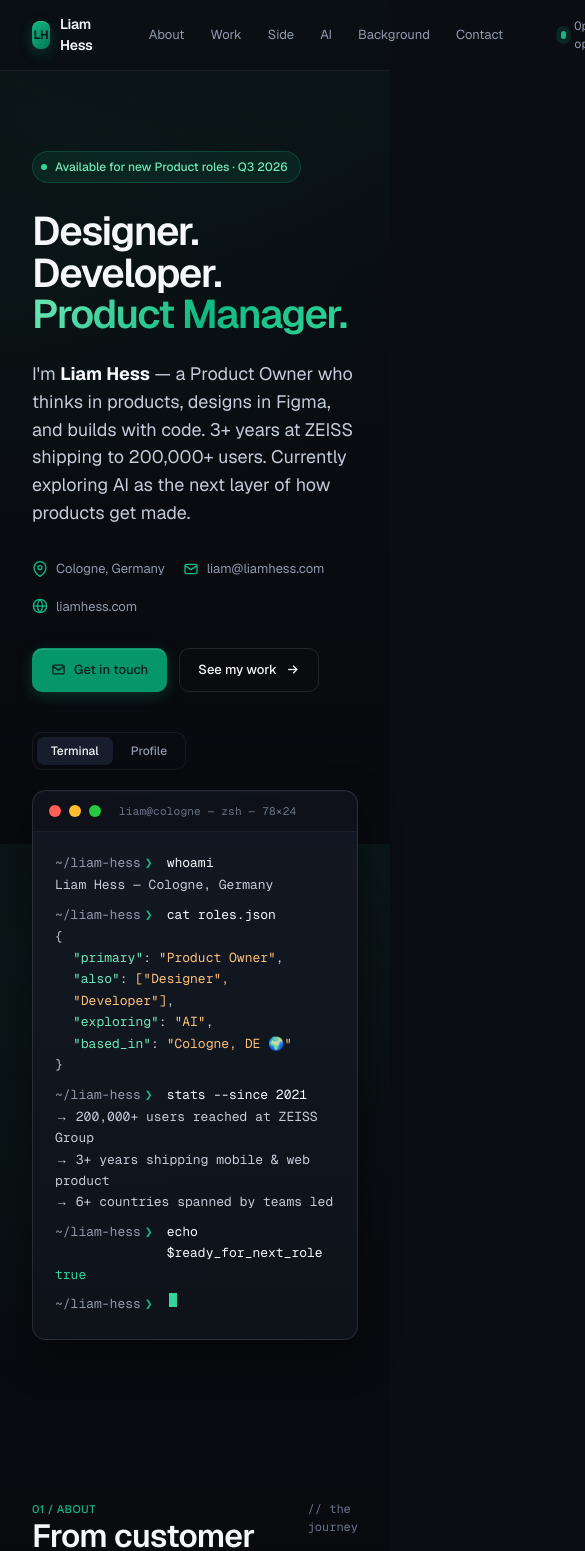
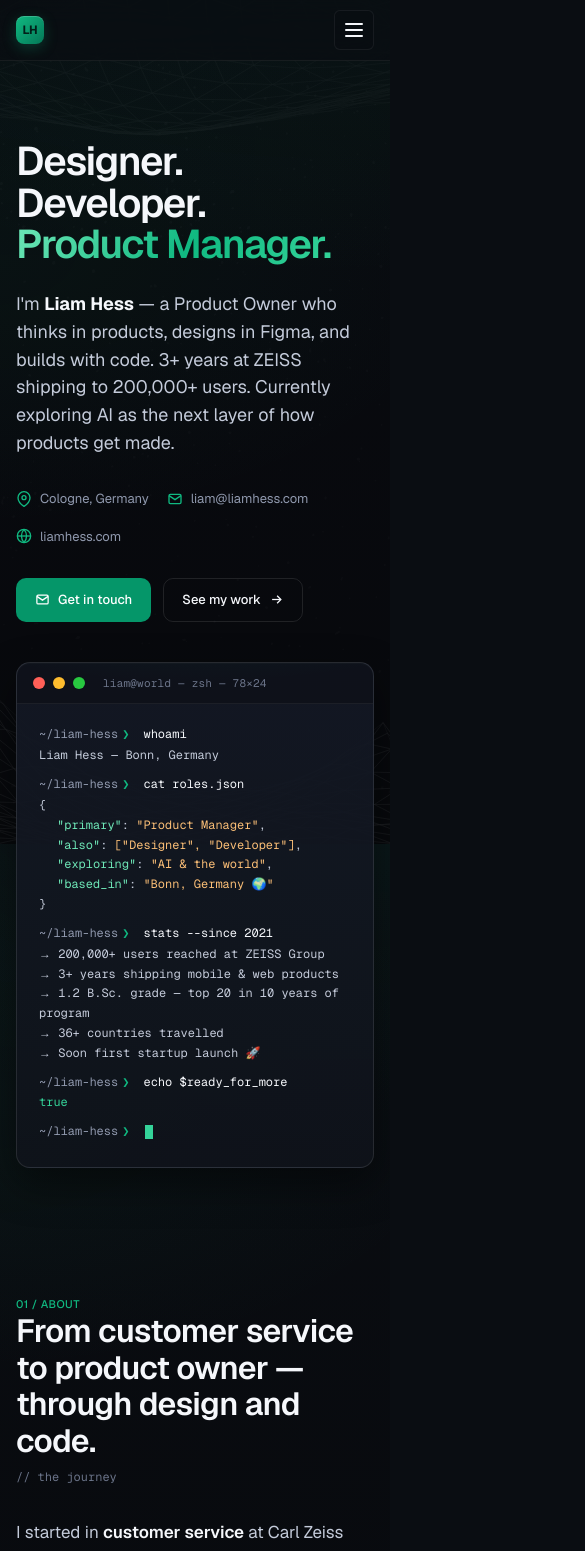
Before and after one commit to liamskydamien/personal, a Next.js app: page / in a window 390 px wide. Shown: the top 1551 px of the page, 585 px wide, since content can reach past the window. Built offline with nearby package versions, Linux system fonts and the light colour scheme.

Commit message:
Update Hero and TopNav components for improved user experience and layout. Modify terminal script details, including location and role, and enhance TopNav with a responsive mobile drawer and navigation links. Adjust CSS for layout consistency and add a star-field background overlay.

```diff
--- a/components/Hero.tsx
+++ b/components/Hero.tsx
@@ -6,16 +6,16 @@ import { HeroVariantToggle, type HeroVariant } from "@/components/HeroVariantTog
 
 const TERMINAL_SCRIPT = [
   { kind: "cmd" as const, text: "whoami" },
-  { kind: "out" as const, lines: ["Liam Hess — Cologne, Germany"] },
+  { kind: "out" as const, lines: ["Liam Hess — Bonn, Germany"] },
   { kind: "spacer" as const },
   { kind: "cmd" as const, text: "cat roles.json" },
   {
     kind: "json" as const,
     lines: [
-      { k: "primary", v: '"Product Owner"' },
+      { k: "primary", v: '"Product Manager"' },
       { k: "also", v: '["Designer", "Developer"]' },
-      { k: "exploring", v: '"AI"' },
-      { k: "based_in", v: '"Cologne, DE 🌍"', last: true },
+      { k: "exploring", v: '"AI & the world"' },
+      { k: "based_in", v: '"Bonn, Germany 🌍"', last: true },
     ],
   },
   { kind: "spacer" as const },
@@ -24,12 +24,14 @@ const TERMINAL_SCRIPT = [
     kind: "out" as const,
     lines: [
       "→ 200,000+ users reached at ZEISS Group",
-      "→ 3+ years shipping mobile & web product",
-      "→ 6+ countries spanned by teams led",
+      "→ 3+ years shipping mobile & web products",
+      "→ 1.2 B.Sc. grade — top 20 in 10 years of program",
+      "→ 36+ countries travelled",
+      "→ Soon first startup launch 🚀",
     ],
   },
   { kind: "spacer" as const },
-  { kind: "cmd" as const, text: "echo $ready_for_next_role" },
+  { kind: "cmd" as const, text: "echo $ready_for_more" },
   { kind: "out" as const, lines: ["true"], accent: true },
 ];
 
@@ -96,7 +98,7 @@ function TerminalHero() {
         <span className="tdot" />
         <span className="tdot" />
         <span className="tdot" />
-        <span className="terminal-title">liam@cologne — zsh — 78×24</span>
+        <span className="terminal-title">liam@world — zsh — 78×24</span>
       </div>
       <div className="terminal-body">
         {TERMINAL_SCRIPT.slice(0, step + 1).map((item, i) => {
@@ -211,10 +213,6 @@ export function Hero() {
       <div className="page">
         <div className="hero-grid">
           <div>
-            <div className="hero-eyebrow">
-              <span className="dot" />
-              <span>Available for new Product roles · Q3 2026</span>
-            </div>
             <h1>
               Designer.
               <br />
@@ -302,7 +300,7 @@ export function Hero() {
             </div>
           </div>
           <div>
-            <HeroVariantToggle value={variant} onChange={setVariant} />
+            {/* <HeroVariantToggle value={variant} onChange={setVariant} /> */}
             {variant === "profile" ? <ProfileCardHero /> : <TerminalHero />}
           </div>
         </div>
--- a/components/TopNav.tsx
+++ b/components/TopNav.tsx
@@ -1,35 +1,148 @@
+"use client";
+
 import Link from "next/link";
+import { useCallback, useEffect, useId, useState } from "react";
+
+const NAV_ITEMS = [
+  { href: (base: string) => `${base}#about`, label: "About" },
+  { href: (base: string) => `${base}#work`, label: "Work" },
+  { href: (base: string) => `${base}#side`, label: "Side" },
+  { href: (base: string) => `${base}#ai`, label: "AI" },
+  { href: () => "/background", label: "Background", pageKey: "background" as const },
+  { href: (base: string) => `${base}#contact`, label: "Contact" },
+] as const;
+
+function NavLinks({
+  base,
+  page,
+  onNavigate,
+}: {
+  base: string;
+  page: "home" | "background";
+  onNavigate?: () => void;
+}) {
+  return (
+    <div className="nav-links">
+      {NAV_ITEMS.map((item) => {
+        const href = "pageKey" in item ? item.href() : item.href(base);
+        const active = "pageKey" in item && page === item.pageKey;
+        return (
+          <Link
+            key={item.label}
+            href={href}
+            className={active ? "active" : undefined}
+            onClick={onNavigate}
+          >
+            {item.label}
+          </Link>
+        );
+      })}
+    </div>
+  );
+}
 
 export function TopNav({ page = "home" }: { page?: "home" | "background" }) {
   const base = page === "home" ? "" : "/";
+  const [menuOpen, setMenuOpen] = useState(false);
+  const sidebarId = useId();
+
+  const closeMenu = useCallback(() => setMenuOpen(false), []);
+
+  useEffect(() => {
+    if (!menuOpen) return;
+    const onKey = (e: KeyboardEvent) => {
+      if (e.key === "Escape") closeMenu();
+    };
+    document.addEventListener("keydown", onKey);
+    document.body.style.overflow = "hidden";
+    return () => {
+      document.removeEventListener("keydown", onKey);
+      document.body.style.overflow = "";
+    };
+  }, [menuOpen, closeMenu]);
+
+  useEffect(() => {
+    closeMenu();
+  }, [page, closeMenu]);
 
   return (
-    <nav className="topnav">
+    <>
+      <nav
+        className={`topnav${menuOpen ? " topnav--open" : ""}`}
+        aria-label="Main"
+      >
         <div className="topnav-inner">
           <Link
             href={page === "home" ? "#home" : "/"}
             className="brand"
             style={{ color: "inherit" }}
+            onClick={closeMenu}
           >
             <div className="brand-mark">LH</div>
-          <span>Liam Hess</span>
+            <span className="brand-name">Liam Hess</span>
           </Link>
-        <div className="nav-links">
-          <Link href={`${base}#about`}>About</Link>
-          <Link href={`${base}#work`}>Work</Link>
-          <Link href={`${base}#side`}>Side</Link>
-          <Link href={`${base}#ai`}>AI</Link>
-          <Link href="/background" className={page === "background" ? "active" : ""}>
-            Background
-          </Link>
-          <Link href={`${base}#contact`}>Contact</Link>
-        </div>
+
+          <div className="topnav-panel topnav-panel--desktop">
+            <NavLinks base={base} page={page} />
             <div className="nav-spacer" />
             <div className="nav-status">
-          <span className="status-dot" />
-          <span>Open to opportunities</span>
+              <button type="button" className="btn btn-primary btn-sm">
+                Get in touch
+              </button>
             </div>
           </div>
+
+          <button
+            type="button"
+            className="topnav-menu-btn"
+            aria-expanded={menuOpen}
+            aria-controls={sidebarId}
+            aria-label={menuOpen ? "Close menu" : "Open menu"}
+            onClick={() => setMenuOpen((open) => !open)}
+          >
+            <span className="topnav-menu-icon" aria-hidden />
+          </button>
+        </div>
       </nav>
+
+      <div
+        className={`topnav-drawer${menuOpen ? " topnav-drawer--open" : ""}`}
+        aria-hidden={!menuOpen}
+        inert={!menuOpen}
+      >
+        <button
+          type="button"
+          className="topnav-backdrop"
+          aria-label="Close menu"
+          tabIndex={menuOpen ? 0 : -1}
+          onClick={closeMenu}
+        />
+        <aside
+          id={sidebarId}
+          className="topnav-sidebar"
+          role="dialog"
+          aria-modal="true"
+          aria-label="Navigation"
+        >
+          <div className="topnav-sidebar-head">
+            <span className="topnav-sidebar-title">Menu</span>
+            <button
+              type="button"
+              className="topnav-sidebar-close"
+              aria-label="Close menu"
+              onClick={closeMenu}
+            >
+              <span className="topnav-menu-icon" aria-hidden />
+            </button>
+          </div>
+          <NavLinks base={base} page={page} onNavigate={closeMenu} />
+          <div className="nav-status topnav-sidebar-status">
+            <button type="button" className="topnav-sidebar-status-btn">
+              Get in touch
+            </button>
+          </div>
+        </aside>
+      </div>
+    </>
   );
 }
--- a/styles/site.css
+++ b/styles/site.css
@@ -23,6 +23,19 @@ body {
   background-attachment: fixed;
   min-height: 100vh;
   overflow-x: hidden;
+  position: relative;
+}
+
+/* Star-field SVG — full-page overlay, kept faint */
+body::before {
+  content: "";
+  position: fixed;
+  inset: 0;
+  z-index: 0;
+  pointer-events: none;
+  background: url("/images/background/36227090_v882-kul-42.svg") center / cover no-repeat;
+  background-attachment: fixed;
+  opacity: 0.1;
 }
 
 a { color: inherit; text-decoration: none; }
@@ -70,18 +83,80 @@ button { font-family: inherit; cursor: pointer; }
   position: sticky;
   top: 0;
   z-index: 50;
+  -webkit-backdrop-filter: blur(16px);
   backdrop-filter: blur(16px);
-  -webkit-backdrop-filter: blur(16px);
   background: rgba(10, 13, 18, 0.65);
   border-bottom: 1px solid var(--border-subtle);
 }
 .topnav-inner {
+  position: relative;
   max-width: 1180px;
   margin: 0 auto;
   padding: 14px 32px;
   display: flex;
   align-items: center;
   gap: 24px;
+}
+.topnav-panel {
+  display: flex;
+  flex: 1;
+  align-items: center;
+  gap: 24px;
+  min-width: 0;
+}
+.topnav-menu-btn {
+  display: none;
+  flex-shrink: 0;
+  align-items: center;
+  justify-content: center;
+  width: 40px;
+  height: 40px;
+  margin-left: auto;
+  padding: 0;
+  border: 1px solid var(--border-subtle);
+  border-radius: var(--radius-sm);
+  background: rgba(10, 13, 18, 0.4);
+  color: var(--fg-primary);
+  transition:
+    background var(--dur-fast) var(--ease-out),
+    border-color var(--dur-fast) var(--ease-out);
+}
+.topnav-menu-btn:hover {
+  background: var(--bg-hover);
+  border-color: var(--border-default);
+}
+.topnav-menu-icon {
+  position: relative;
+  display: block;
+  width: 18px;
+  height: 2px;
+  background: currentColor;
+  border-radius: 1px;
+  transition: background 0.15s ease;
+}
+.topnav-menu-icon::before,
+.topnav-menu-icon::after {
+  content: "";
+  position: absolute;
+  left: 0;
+  width: 100%;
+  height: 2px;
+  background: currentColor;
+  border-radius: 1px;
+  transition: transform 0.2s var(--ease-out), top 0.2s var(--ease-out);
+}
+.topnav-menu-icon::before { top: -6px; }
+.topnav-menu-icon::after { top: 6px; }
+.topnav--open .topnav-menu-icon {
+  background: transparent;
+}
+.topnav--open .topnav-menu-icon::before {
+  top: 0;
+  transform: rotate(45deg);
+}
+.topnav--open .topnav-menu-icon::after {
+  top: 0;
+  transform: rotate(-45deg);
 }
 .brand {
   display: flex;
@@ -140,11 +215,182 @@ button { font-family: inherit; cursor: pointer; }
   50% { box-shadow: 0 0 0 7px rgba(16, 185, 129, 0.06); }
 }
 
+/* Mobile drawer overlay — sibling of .topnav (avoids backdrop-filter containing block) */
+.topnav-drawer {
+  display: none;
+}
+
+@media (max-width: 720px) {
+  .topnav--open {
+    z-index: 101;
+  }
+  .topnav-inner {
+    padding: 10px 16px;
+    gap: 12px;
+  }
+  .topnav-menu-btn {
+    display: flex;
+  }
+  .topnav-panel--desktop {
+    display: none;
+  }
+  .topnav-drawer--open {
+    display: block;
+    position: fixed;
+    inset: 0;
+    z-index: 100;
+  }
+  .topnav-backdrop {
+    position: absolute;
+    inset: 0;
+    z-index: 0;
+    margin: 0;
+    padding: 0;
+    border: none;
+    background: rgba(0, 0, 0, 0.55);
+    opacity: 1;
+    cursor: default;
+    animation: topnav-backdrop-in 0.25s var(--ease-out);
+  }
+  @keyframes topnav-backdrop-in {
+    from { opacity: 0; }
+    to { opacity: 1; }
+  }
+  .topnav-sidebar {
+    position: absolute;
+    top: 0;
+    right: 0;
+    bottom: 0;
+    z-index: 1;
+    display: flex;
+    flex-direction: column;
+    width: min(300px, 88vw);
+    max-width: 100%;
+    padding: 0 0 max(24px, env(safe-area-inset-bottom));
+    background: rgba(12, 16, 22, 0.98);
+    border-left: 1px solid var(--border-subtle);
+    box-shadow: -16px 0 48px rgba(0, 0, 0, 0.45);
+    overflow-y: auto;
+    -webkit-overflow-scrolling: touch;
+    animation: topnav-sidebar-in 0.28s var(--ease-out);
+  }
+  @keyframes topnav-sidebar-in {
+    from { transform: translateX(100%); }
+    to { transform: translateX(0); }
+  }
+  .topnav-sidebar-head {
+    display: flex;
+    align-items: center;
+    justify-content: space-between;
+    gap: 12px;
+    padding: 14px 16px;
+    border-bottom: 1px solid var(--border-subtle);
+    flex-shrink: 0;
+  }
+  .topnav-sidebar-title {
+    font-size: 13px;
+    font-weight: 600;
+    letter-spacing: 0.06em;
+    text-transform: uppercase;
+    color: var(--fg-tertiary);
+  }
+  .topnav-sidebar-close {
+    display: flex;
+    align-items: center;
+    justify-content: center;
+    width: 40px;
+    height: 40px;
+    padding: 0;
+    border: 1px solid var(--border-subtle);
+    border-radius: var(--radius-sm);
+    background: rgba(10, 13, 18, 0.4);
+    color: var(--fg-primary);
+  }
+  .topnav-sidebar-close .topnav-menu-icon,
+  .topnav-sidebar-close .topnav-menu-icon::before,
+  .topnav-sidebar-close .topnav-menu-icon::after {
+    transition: none;
+  }
+  .topnav-sidebar-close .topnav-menu-icon {
+    background: transparent;
+  }
+  .topnav-sidebar-close .topnav-menu-icon::before {
+    top: 0;
+    transform: rotate(45deg);
+  }
+  .topnav-sidebar-close .topnav-menu-icon::after {
+    top: 0;
+    transform: rotate(-45deg);
+  }
+  .topnav-sidebar .nav-links {
+    flex: 1;
+    flex-direction: column;
+    align-items: stretch;
+    gap: 2px;
+    margin: 12px 12px 0;
+  }
+  .topnav-sidebar .nav-links a {
+    font-size: 15px;
+    padding: 12px 14px;
+  }
+  .topnav-sidebar-status {
+    margin: 16px 16px 0;
+    padding: 16px 14px 0;
+    border-top: 1px solid var(--border-subtle);
+    font-size: 11px;
+  }
+}
+
+@media (max-width: 400px) {
+  .brand-name {
+    display: none;
+  }
+}
+
+@media (max-width: 720px) {
+  .page {
+    padding-left: 16px;
+    padding-right: 16px;
+  }
+  .section {
+    padding: 64px 0;
+  }
+  .section + .section {
+    padding-top: 48px;
+  }
+  .section-head {
+    flex-wrap: wrap;
+    gap: 8px 12px;
+  }
+  .section-head .section-meta {
+    margin-left: 0;
+    width: 100%;
+  }
+  .hero h1 {
+    font-size: clamp(32px, 9vw, 48px);
+  }
+  .hero-lede {
+    font-size: 16px;
+  }
+  .terminal-body {
+    padding: 16px;
+    min-height: 280px;
+    font-size: 12px;
+  }
+  .terminal-chrome {
+    padding: 10px 12px;
+  }
+}
+
 /* ---------- Hero ---------- */
 
 .hero {
-  padding: 80px 0 64px;
+  padding: 0 0 64px;
   position: relative;
+  height: 100vh;
+  display: flex;
+  align-items: center;
+  justify-content: center;
 }
 
 .hero-grid {
@@ -155,6 +401,10 @@ button { font-family: inherit; cursor: pointer; }
 }
 @media (max-width: 900px) {
   .hero-grid { grid-template-columns: 1fr; gap: 40px; }
+  .hero {
+    height: auto;
+    padding: 80px 0 64px;
+  }
 }
 
 .hero-eyebrow {
@@ -239,17 +489,16 @@ button { font-family: inherit; cursor: pointer; }
 }
 .btn-primary {
   background: var(--nino-emerald-600);
-  color: var(--fg-on-accent);
-  box-shadow: 0 4px 14px rgba(5, 150, 105, 0.28), inset 0 1px 0 rgba(255,255,255,0.14);
+  color: #fff;
 }
-.btn-primary:hover { background: var(--nino-emerald-500); transform: translateY(-1px); }
-.btn-primary:active { transform: scale(0.98); }
+.btn-primary:hover { background: var(--nino-emerald-500); }
 .btn-ghost {
   border-color: var(--border-default);
   color: var(--fg-primary);
 }
 .btn-ghost:hover { background: var(--bg-hover); border-color: var(--border-strong); }
 .btn .icon { width: 15px; height: 15px; }
+.btn-sm { padding: 8px 12px; font-size: 12px; }
 
 /* ---------- Terminal hero variant ---------- */
 
@@ -293,7 +542,7 @@ button { font-family: inherit; cursor: pointer; }
   min-height: 360px;
   line-height: 1.65;
 }
-.t-line { display: flex; gap: 10px; align-items: flex-start; min-height: 22px; }
+.t-line { display: flex; gap: 10px; align-items: center; min-height: 22px; }
 .t-prompt {
   color: var(--nino-emerald-400);
   flex-shrink: 0;
@@ -613,7 +862,6 @@ button { font-family: inherit; cursor: pointer; }
 }
 .proj-card:hover {
   border-color: var(--border-strong);
-  transform: translateY(-2px);
   box-shadow: var(--shadow-md);
 }
 .proj-card .proj-eyebrow {
@@ -713,7 +961,6 @@ button { font-family: inherit; cursor: pointer; }
 }
 .side-card:hover {
   border-color: var(--border-strong);
-  transform: translateY(-2px);
   box-shadow: var(--shadow-md);
 }
 .side-card-head {
```
Also changed, not shown: sitemap.ts (added, +14 -0 lines), public/images/background/36227090_v882-kul-42.svg (added), robots.txt (added), 1 other file (tests, documents, lock files or other folders). Lines whose indentation alone changed are shown as unchanged.
